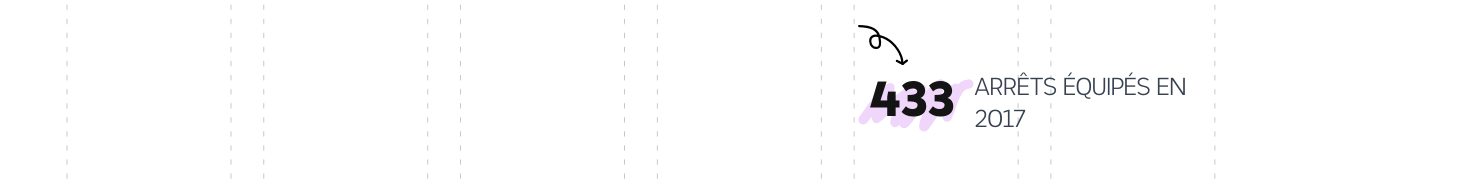
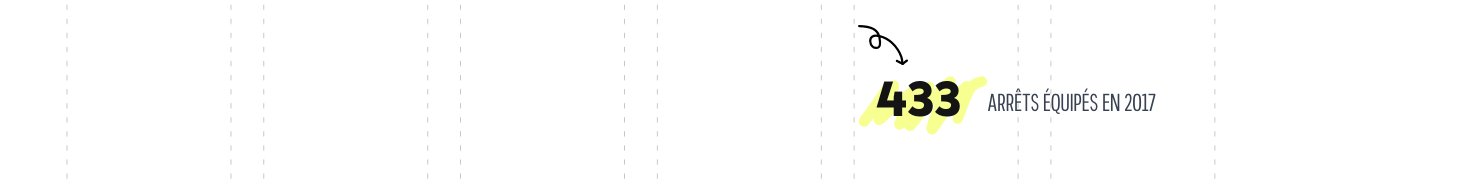
Before and after one commit to Coyls/workshop-dataviz, a Next.js app: page / in a window 1280 px wide. Shown: the part 4168-4353 px from the top of the page, 1469 px wide, since content can reach past the window. Built offline with nearby package versions, Linux system fonts and the light colour scheme.

Commit message:
wip sections

```diff
--- a/components/TextStatSection/textStatSection.tsx
+++ b/components/TextStatSection/textStatSection.tsx
@@ -6,11 +6,12 @@ type TextStatSectionProps = {
     title: any,
     statNumber: any,
     statLabel: string,
+    noStat: boolean,
+    legend: string,
     children: string;
 }
 
-export function TextStatSection({title, statNumber, statLabel, children}: TextStatSectionProps){
-
+export function TextStatSection({title, statNumber, statLabel,noStat, children, legend}: TextStatSectionProps){
 
     return <>
             <div className="font-['Eyra-400Bold'] text-[28px] leading-9">
@@ -19,14 +20,20 @@ export function TextStatSection({title, statNumber, statLabel, children}: TextSt
             <div className="text-2xl mt-3.5 mb-5 font-[Eyra-400Light] text-xl">
                 {children}
             </div>
+            {legend &&
+                <div className="text-2xl mt-3.5 mb-5 font-[Eyra-400Light] text-xs">
+                    {legend}
+                </div>}
+            {!noStat && <>
                 <div className={styles.arrow}/>
                 <div className="flex items-center">
-              <div className={cls(statNumber.number.isYellow ? styles.highlightYellow : styles.highlightLila, "flex justify-center items-center")}>
+                    <div className={cls(statNumber.isYellow ? styles.highlightYellow : styles.highlightLila, "flex justify-center items-center")}>
                         <div className="text-[#141414] text-5xl font-['Eyra-400Bold'] pr-[8px]">{statNumber.number}</div>
                     </div>
-              <div className="font-['Eyra-400Light'] text-2xl uppercase text-gray-700">
+                    <div className="font-['Eyra-200Light'] text-2xl uppercase text-gray-700">
                         {statLabel}
                     </div>
                 </div>
+            </>}
     </>
 }
--- a/components/text-scroll/text-scroll.tsx
+++ b/components/text-scroll/text-scroll.tsx
@@ -27,13 +27,17 @@ export default function TextScroll(props: TextScrollProps) {
         </TextIntroSection>
       </TextSticky>
       <TextSticky>
-        <section.dialog />
+        <div className="svg-container">
+          <section.dialog />
+        </div>
       </TextSticky>
       <TextSticky relative>
       <TextStatSection
           title={section.stat.title}
           statNumber={section.stat.statNumber}
           statLabel={section.stat.statLabel}
+          noStat={section.stat.noStat}
+          legend={section.stat.lengend}
         >
           {section.stat.text}
         </TextStatSection>
--- a/public/data/sections.ts
+++ b/public/data/sections.ts
@@ -23,29 +23,64 @@ export const CONTENT = [
             statLabel: "arrêts équipés en 2017",
         }
     },
-    // {
-    //     index: 2,
-    //     smallTitle: "Aider c'est comprendre",
-    //     bigTitle: "S’arrêter à temps et au bon endroit, pas si simple !",
-    //     canvas: {
-    //         canvasWidth: 2560,
-    //         canvasHeight: 1440,
-    //         frameCount: 141,
-    //         frameFilePath: "/bus-rencontre/BUS_RENCONTRE_",
-    //         startingFrame: 50
-    //     },
-    //     intro: {
-    //         text: "Anna arrive tant bien que mal à rentrer dans le bus, mais les personnes comme Carl ne sont pas toujours là lorsqu’il y a des problèmes.",
-    //         legende: "Ile de France - Banlieu de Paris"
-    //     },
-    //     dialog: DialogLaRencontre ,
-    //     stat:{
-    //         title: "Quel est le nombre de personnes à handicap moteur qui prennent le bus en Île de France par jour ?",
-    //         text: "À Paris, ce sont plus de 175 000 personnes atteintes de handicap moteur qui ont besoin d’utiliser le bus quotidiennement. Il est donc primordial de leur en faciliter l’accès et l’utilisation.",
-    //         statNumber: 433,
-    //         statLabel: "arrêts équipés en 2017",
-    //         legende: "Evolution des arrêts de bus accessibles en Île de France au fil du temps",
-    //         source: "source : IFOP"
-    //     }
-    // }
+    {
+        index: 2,
+        smallTitle: "Aider c'est comprendre",
+        bigTitle: "S’arrêter à temps et au bon endroit, pas si simple !",
+        canvas: {
+            canvasWidth: 2560,
+            canvasHeight: 1440,
+            frameCount: 141,
+            frameFilePath: "/bus-rencontre/BUS_RENCONTRE_",
+            startingFrame: 50
+        },
+        intro: "Anna arrive tant bien que mal à rentrer dans le bus, mais les personnes comme Carl ne sont pas toujours là lorsqu’il y a des problèmes.",
+        dialog: DialogLaRencontre ,
+        stat:{
+            title: "Quel est le nombre de personnes à handicap moteur qui prennent le bus en Île de France par jour ?",
+            text: "À Paris, ce sont plus de 175 000 personnes atteintes de handicap moteur qui ont besoin d’utiliser le bus quotidiennement. Il est donc primordial de leur en faciliter l’accès et l’utilisation.",
+            noStat: true
+        }
+    },
+    {
+        index: 3,
+        smallTitle: "Handicap et métro",
+        bigTitle: "Le labyrinthe à escaliers : le métro quand on est atteint d’handicap moteur.",
+        canvas: {
+            canvasWidth: 2560,
+            canvasHeight: 1440,
+            frameCount: 141,
+            frameFilePath: "/bus-rencontre/BUS_RENCONTRE_",
+            startingFrame: 50
+        },
+        intro: "Après avoir pris le bus, Anna et Carl discutent en chemin jusqu’à arriver devant une bouche de métro.",
+        dialog: DialogLaRencontre ,
+        stat:{
+            title: "Sur les 15 lignes du métro parisien, combien sont accessibles pour les personnes atteintes d’handicap moteur ?",
+            text: "Le métro parisien pose un véritable soucis d’accessibilité car les infrastructure sont vieillissantes. Dans la majorité des lignes, l’absence d’ascenseur ne permet pas aux personnes à handicap moteur d’accéder au métro.",
+            statNumber: {number: 1, isYellow: true},
+            statLabel: "1 seule ligne respecte toutes les normes d’accessibilité",
+        }
+    },
+    {
+        index: 4,
+        smallTitle: "Des quotidiens différents ?",
+        bigTitle: "L’accès et l’usage quotidien des transports, ca s’améliore ?",
+        canvas: {
+            canvasWidth: 2560,
+            canvasHeight: 1440,
+            frameCount: 141,
+            frameFilePath: "/bus-rencontre/BUS_RENCONTRE_",
+            startingFrame: 50
+        },
+        intro: "Carl décide de poursuivre son trajet aux côtés d’Anna, curieux du ressenti qu’elle partage avec lui.",
+        dialog: DialogLaRencontre ,
+        stat:{
+            title: "Quel est le ressenti des personnes à handicap moteur par rapport aux transports en commun ?",
+            text: "On constate une évolution des dispositifs mis en place par les différentes AOM*, et une vraie prise de conscience génrale. Malgré ça, les personnes concernées par l’accessibilité de la mobilité restent en grande partie insatisfaites par les infrastructures et solutions proposées.",
+            legend: "*Autorités Organisatrices de la Mobilité",
+            statNumber: {number: "35%", isYellow: true},
+            statLabel: "La part de voyageurs handicapés qui sont satisfaits de l’évolution",
+        }
+    }
 ]
--- a/styles/globals.scss
+++ b/styles/globals.scss
@@ -14,6 +14,14 @@
   font-style: normal;
   font-weight: normal;
   src: local("Hynings"), url("./fonts/HyningsHandwriting-Regular.ttf") format("truetype");
+}
+
+
+@font-face {
+  font-family: "Eyra-200Light";
+  font-style: normal;
+  font-weight: normal;
+  src: local("Eyra-200Light"), url("./fonts/Eyra/Eyra-200Light.otf") format("opentype");
 }
 
 @font-face {
@@ -120,3 +128,8 @@ a {
       stroke-dashoffset: 0;
   }
 }
+
+
+.svg-container > svg{
+  width: 100%;
+}
```
Lines whose indentation alone changed are shown as unchanged.
